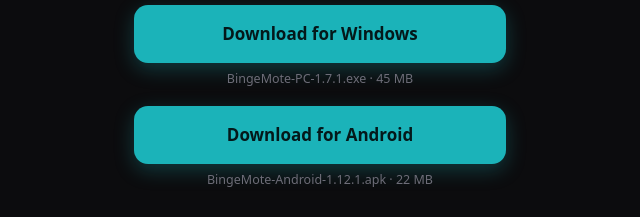
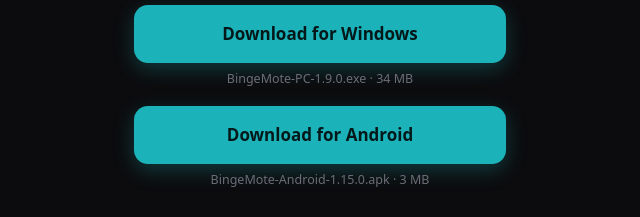
Before and after one commit to MtndaleRedneck/BingeMote, a plain HTML site: page docs/index.html in a window 1280 px wide. Shown: the part 417-634 px from the top of the page, 320-960 px from the left. Drawn offline with Linux system fonts and the light colour scheme; no server answers.

Commit message:
Update fallback download links to current releases

```diff
--- a/docs/index.html
+++ b/docs/index.html
@@ -28,7 +28,7 @@ h1{font-size:34px;font-weight:700;letter-spacing:.2px}
 <img class="logo" src="logo.webp?v=2" width="120" height="120" alt="BingeMote icon">
 <h1>BingeMote</h1>
 <p class="tag">A full-featured remote for VLC on your PC. Control your movie from the couch.</p>
-<div class="dl"><div><a class="btn" id="dl-win" href="https://github.com/MtndaleRedneck/BingeMote/releases/download/pc-v1.7.1/BingeMote-PC-1.7.1.exe">Download for Windows</a><div class="ver" id="dl-win-ver">BingeMote-PC-1.7.1.exe · 45 MB</div></div><div><a class="btn" id="dl-and" href="https://github.com/MtndaleRedneck/BingeMote/releases/download/android-v1.12.1/BingeMote-Android-1.12.1.apk">Download for Android</a><div class="ver" id="dl-and-ver">BingeMote-Android-1.12.1.apk · 22 MB</div></div></div>
+<div class="dl"><div><a class="btn" id="dl-win" href="https://github.com/MtndaleRedneck/BingeMote/releases/download/pc-v1.9.0/BingeMote-PC-1.9.0.exe">Download for Windows</a><div class="ver" id="dl-win-ver">BingeMote-PC-1.9.0.exe · 34 MB</div></div><div><a class="btn" id="dl-and" href="https://github.com/MtndaleRedneck/BingeMote/releases/download/android-v1.15.0/BingeMote-Android-1.15.0.apk">Download for Android</a><div class="ver" id="dl-and-ver">BingeMote-Android-1.15.0.apk · 3 MB</div></div></div>
 <style>.shots{display:flex;gap:14px;overflow-x:auto;padding:8px 20px 20px;margin:28px auto 0;max-width:900px;scroll-snap-type:x proximity}.shots img{height:420px;width:auto;border-radius:14px;border:1px solid #2a2a32;flex:0 0 auto;scroll-snap-align:start}.shots-h{margin-top:30px;font-size:15px;color:#a8a6ad;font-weight:600}</style>
 <h2 class="shots-h">Screenshots</h2>
 <div class="shots"><img src="screenshots/main.png" alt="BingeMote home screen with playback controls" loading="lazy"><img src="screenshots/mouse.png" alt="Touchpad mode for mouse control" loading="lazy"><img src="screenshots/keyboard.png" alt="Keyboard panel for typing on the PC" loading="lazy"><img src="screenshots/settings.png" alt="Settings screen" loading="lazy"></div>
```
